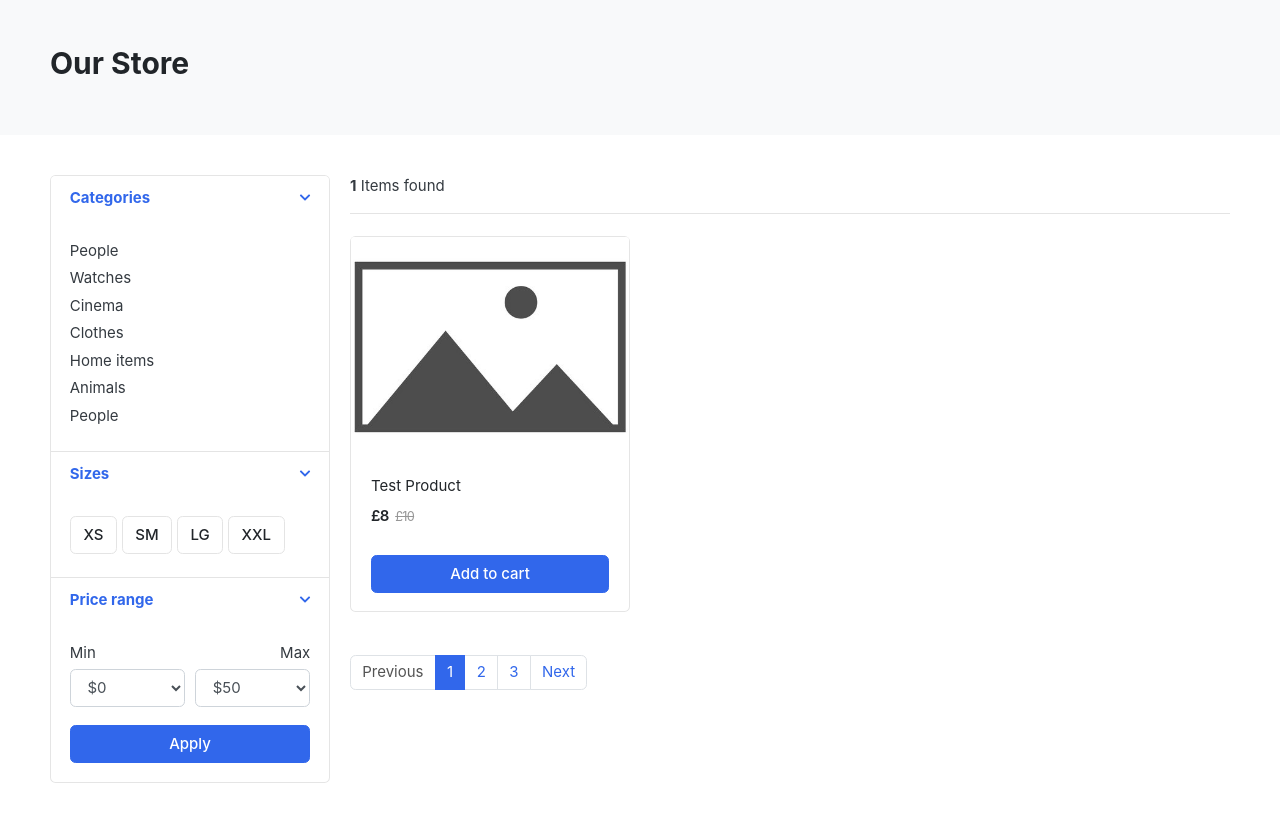
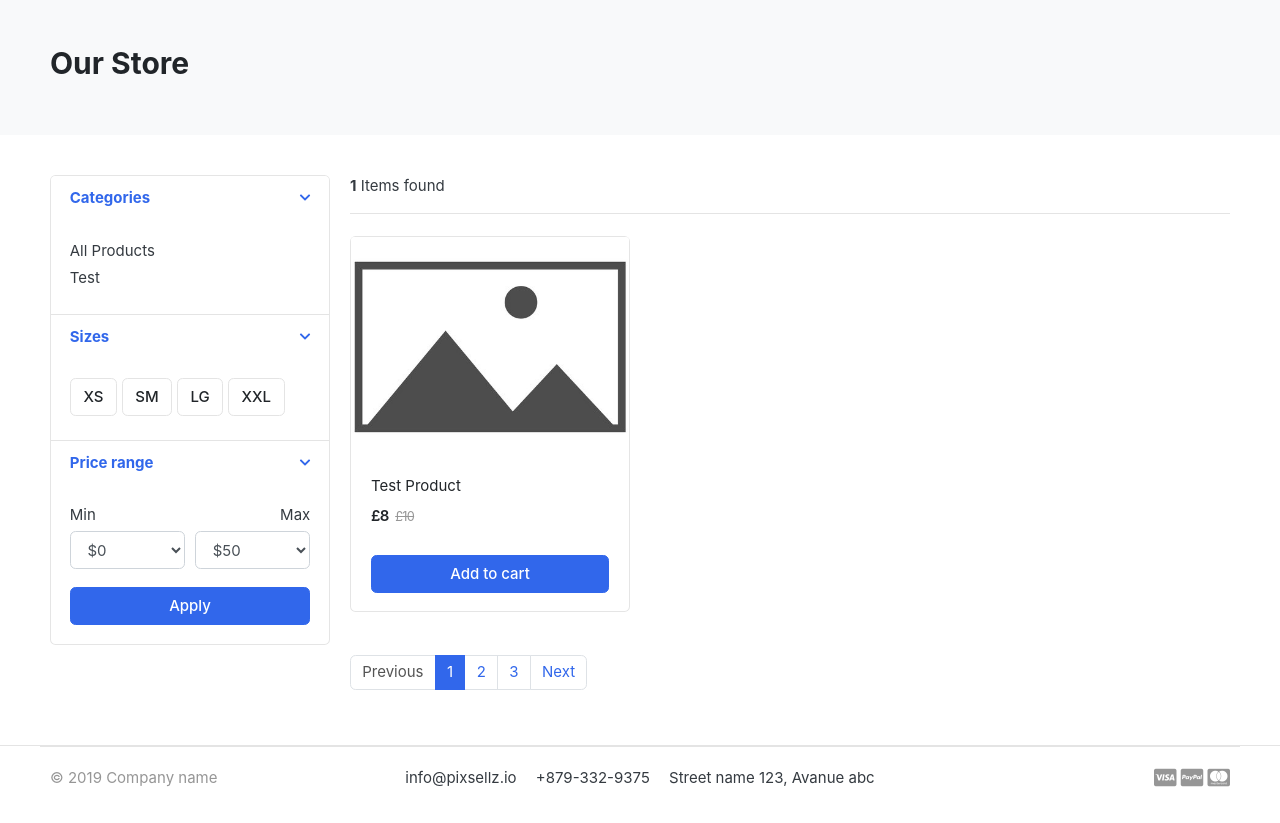
Before and after one commit to jayc595/InfiniteShopper, a Django app: page /store/ in a window 1280 px wide. Shown: the part 119-942 px from the top of the page. After the commit the page ends 906 px from the top, so only its background shows below. Run offline with Django 4.2, Linux system fonts and the light colour scheme; data comes from the database, SQL or seed files in the repository; some libraries are stand-ins or nearby versions; some web fonts are replaced.

Commit message:
adding category links to navbar and to store page

```diff
--- /dev/null
+++ b/category/context_processors.py
@@ -0,0 +1,6 @@
+from category.models import Category
+
+
+def navigation_links(request):
+    links = Category.objects.all()
+    return dict(links=links)
--- a/category/models.py
+++ b/category/models.py
@@ -1,4 +1,5 @@
 from django.db import models
+from django.urls import reverse
 
 
 # Create your models here.
@@ -15,5 +16,8 @@ class Category(models.Model):
         verbose_name = "category"
         verbose_name_plural = "categories"
 
+    def get_slug_url(self):
+        return reverse('products_by_category', args=[self.category_slug])
+
     def __str__(self):
         return self.category_name
--- a/infiniteShopper/settings.py
+++ b/infiniteShopper/settings.py
@@ -65,6 +65,7 @@ TEMPLATES = [
                 'django.template.context_processors.request',
                 'django.contrib.auth.context_processors.auth',
                 'django.contrib.messages.context_processors.messages',
+                'category.context_processors.navigation_links',
             ],
         },
     },
--- a/templates/includes/navbar.html
+++ b/templates/includes/navbar.html
@@ -37,12 +37,9 @@
 				<i class="fa fa-bars"></i> All category
 			</button>
 			<div class="dropdown-menu">
-				<a class="dropdown-item" href="#">Machinery / Mechanical Parts / Tools </a>
-				<a class="dropdown-item" href="#">Consumer Electronics / Home Appliances </a>
-				<a class="dropdown-item" href="#">Auto / Transportation</a>
-				<a class="dropdown-item" href="#">Apparel / Textiles / Timepieces </a>
-				<a class="dropdown-item" href="#">Home & Garden / Construction / Lights </a>
-				<a class="dropdown-item" href="#">Beauty & Personal Care / Health </a>
+				{% for category in links %}
+					<a class="dropdown-item" href="{{ category.get_slug_url }}">{{ category.category_name }} </a>
+				{% endfor %}
 			</div>
 		</div>  <!-- category-wrap.// -->
 	</div> <!-- col.// -->
--- a/templates/store/store.html
+++ b/templates/store/store.html
@@ -30,13 +30,10 @@
 			<div class="card-body">
 
 				<ul class="list-menu">
-				<li><a href="#">People  </a></li>
-				<li><a href="#">Watches </a></li>
-				<li><a href="#">Cinema  </a></li>
-				<li><a href="#">Clothes  </a></li>
-				<li><a href="#">Home items </a></li>
-				<li><a href="#">Animals</a></li>
-				<li><a href="#">People </a></li>
+					<li><a href="{% url 'store' %}">All Products  </a></li>
+					{% for category in links %}
+					<li><a href="{{ category.get_slug_url }}">{{ category.category_name }}  </a></li>
+					{% endfor %}
 				</ul>
 
 			</div> <!-- card-body.// -->
```
